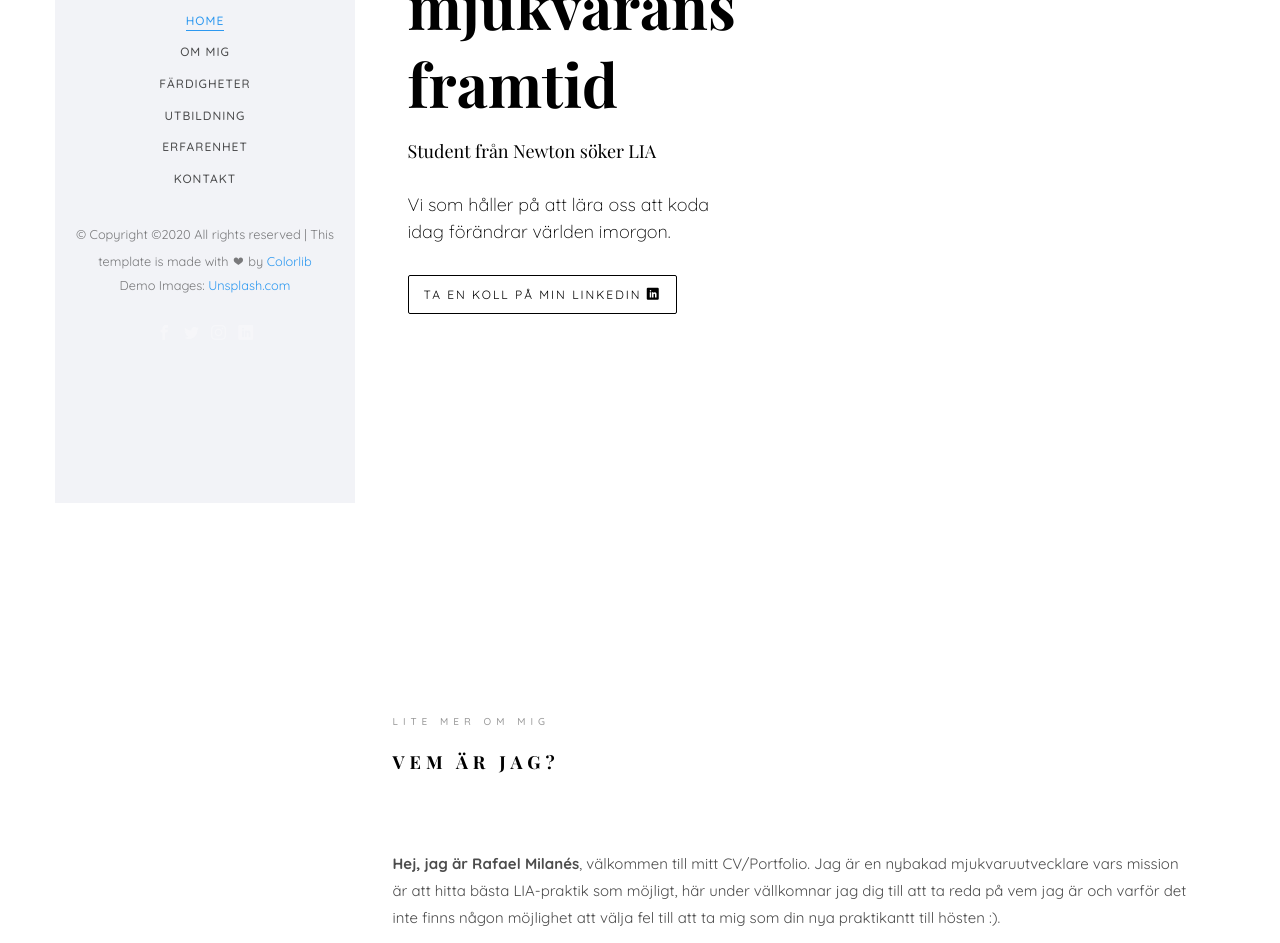
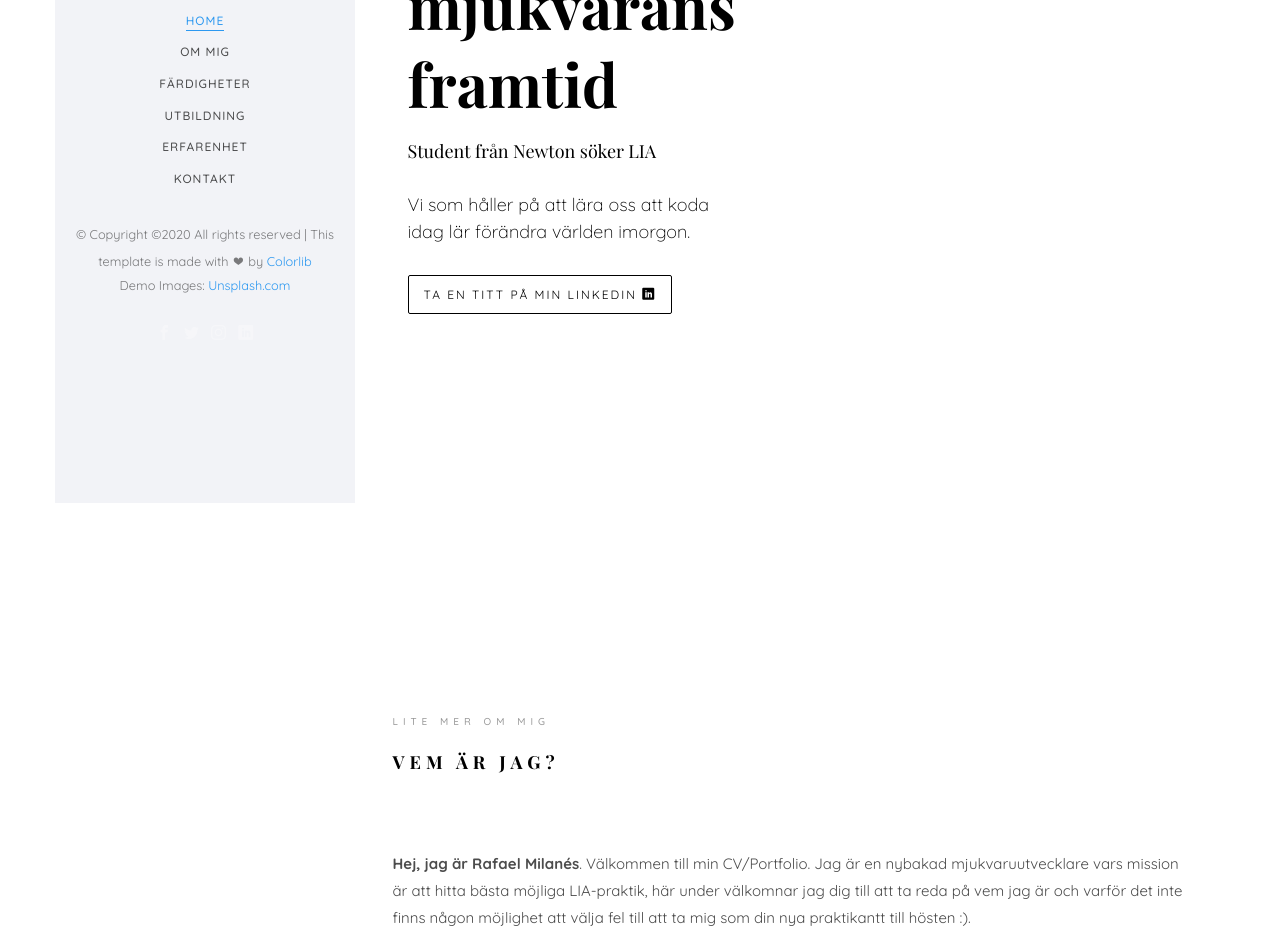
Before and after one commit to musicollins/musicollins.github.io, a plain HTML site: page index.html in a window 1280 px wide. Shown: the part 297-1240 px from the top of the page. Drawn offline with nearby package versions, Linux system fonts and the light colour scheme; files whose address does not match are found by name; a web font is replaced by a local one.

Commit message:
Update index.html
minor changes

```diff
--- a/index.html
+++ b/index.html
@@ -104,8 +104,8 @@ Copyright &copy;<script>document.write(new Date().getFullYear());</script> All r
 					   					<div class="desc">
 											   <h1>Jag är<br>mjukvarans framtid</h1>
 											   <h4>Student från Newton söker LIA</h4>
-												<h2>Vi som håller på att lära oss att koda idag förändrar världen imorgon.</h2>
-												<p><a  target="_blank" href="https://www.linkedin.com/in/rafael-angel-milan%C3%A9s-e-6a5522a0/"class="btn btn-primary btn-learn">Ta en koll på min LInkedIn <i class="icon-linkedin2"></i></a></p>
+												<h2>Vi som håller på att lära oss att koda idag lär förändra världen imorgon.</h2>
+												<p><a  target="_blank" href="https://www.linkedin.com/in/rafael-angel-milan%C3%A9s-e-6a5522a0/"class="btn btn-primary btn-learn">Ta en titt på min LInkedIn <i class="icon-linkedin2"></i></a></p>
 											</div>
 					   				</div>
 					   			</div>
@@ -125,7 +125,7 @@ Copyright &copy;<script>document.write(new Date().getFullYear());</script> All r
 									<div class="about-desc">
 										<span class="heading-meta">Lite mer om mig</span>
 										<h2 class="colorlib-heading">Vem är jag?</h2>
-										<p><strong>Hej, jag är Rafael Milanés</strong>, välkommen till mitt CV/Portfolio. Jag är en nybakad mjukvaruutvecklare vars mission är att hitta bästa LIA-praktik som möjligt, här under vällkomnar jag dig till att ta reda på vem jag är och varför det inte finns någon möjlighet att välja fel till att ta mig som din nya praktikantt till hösten :).</p>
+										<p><strong>Hej, jag är Rafael Milanés</strong>. Välkommen till min CV/Portfolio. Jag är en nybakad mjukvaruutvecklare vars mission är att hitta bästa möjliga LIA-praktik, här under välkomnar jag dig till att ta reda på vem jag är och varför det inte finns någon möjlighet att välja fel till att ta mig som din nya praktikantt till hösten :).</p>
 										<p>Jag har hittils studerat till Java Systemutvecklare på Newton i Malmö men om man tror att jag bara har fokuserat på Java så har man gjort ett stort fel. Jag har alltid velat vara en programmerare men vågade aldrig ta det första svåra steget att bara köra. Efter jag började med min första JavaScript tutorial i maj 2019 så har min vardag förändrats radikalt, på förmiddag laddar ner min dator och telefon konstant hundratals megabytes om med kodningstutorials, på eftermiddag två dagar i veckan undervisar jag en grupp tonåringar i allt jag lärt mig, det sägs att bästa sättet att lära sig något är genom att lära ut andra.</p>
 										<p>Efter är helt år som jag hållit på med programmering känner jag ett starkt behov att komma in i arbetsmarknaden, det är ett annat svårt steg jag måste ta ut ut klassrummet och tutoriallimbusen. Som tidigare sagt har jag inte bara fokuserat på Java utan också JavaScript, HTML5, CSS3 för att kunna till exempel förstå hur jag ska "tweaka" denna portfolio template till mina behov.</p>
 									</div>
```
